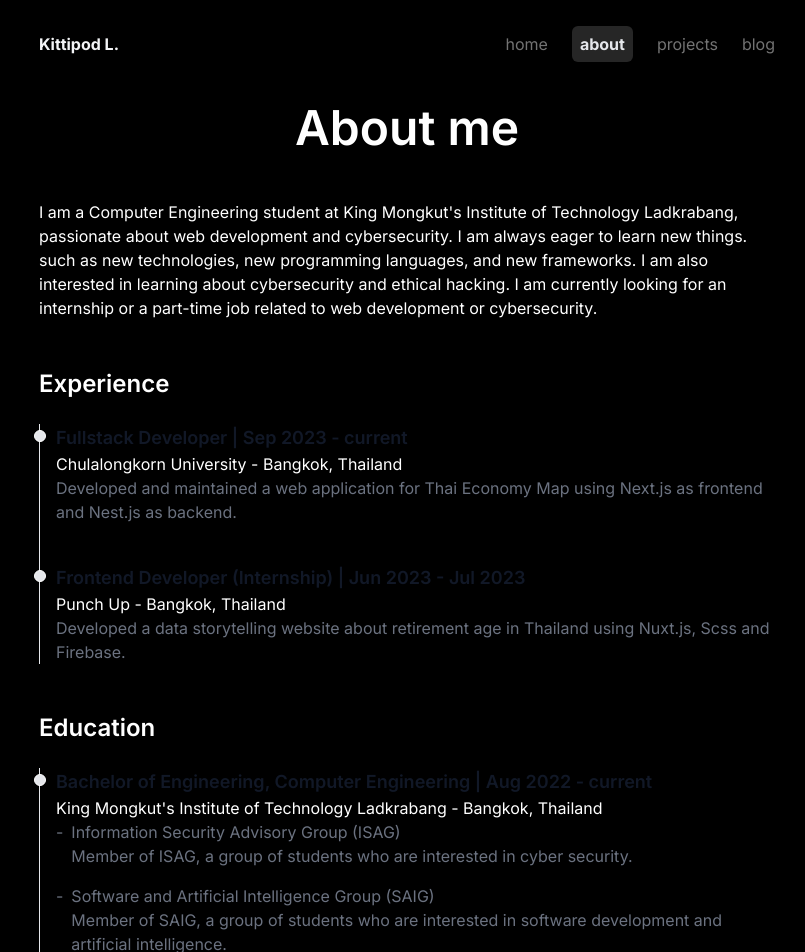
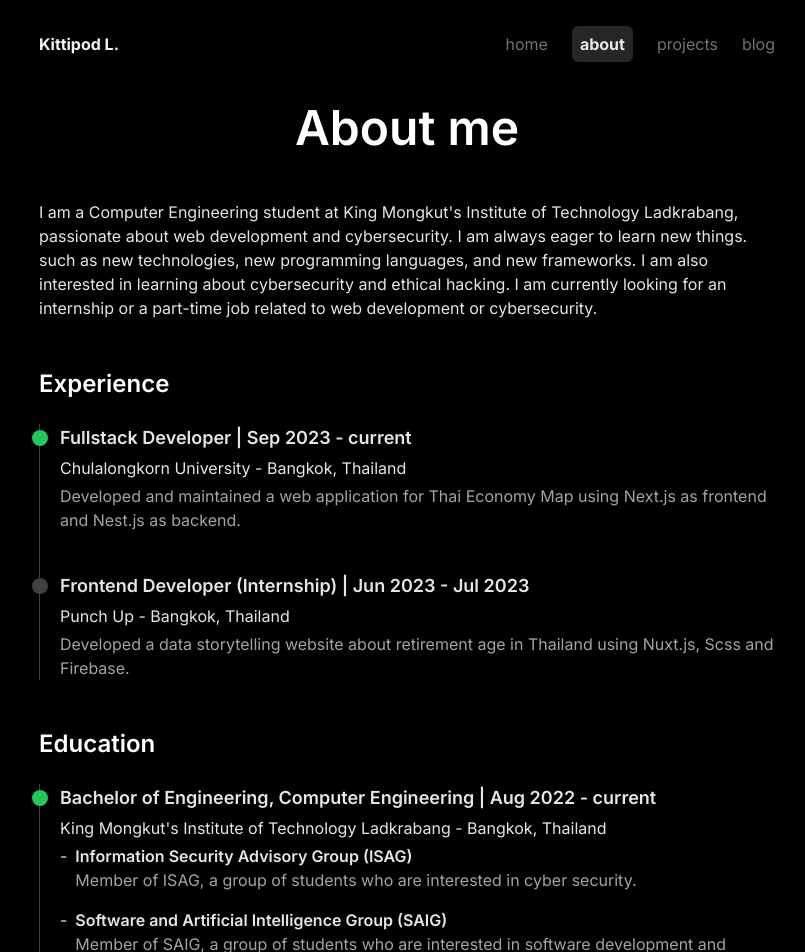
Before and after one commit to Kittonn/kitton.dev, a Next.js app: page /about in a window 1280 px wide. Shown: the top 952 px of the page, without its empty margins (233-1038 px from the left). Built offline with nearby package versions, Linux system fonts and the light colour scheme.

Commit message:
style: style experience and education section

```diff
--- a/src/components/about/EducationSection.tsx
+++ b/src/components/about/EducationSection.tsx
@@ -6,7 +6,7 @@ export default function EducationSection() {
   return (
     <div>
       <h2 className="mb-6 text-2xl font-semibold">Education</h2>
-      <ol className="relative border-l border-gray-200">
+      <ol className="relative border-l border-neutral-700">
         {educations.map((education, index) => (
           <TimeLineEducation education={education} key={index} />
         ))}
--- a/src/components/about/ExperienceSection.tsx
+++ b/src/components/about/ExperienceSection.tsx
@@ -6,7 +6,7 @@ export default function ExperienceSection() {
   return (
     <div>
       <h2 className="mb-6 text-2xl font-semibold">Experience</h2>
-      <ol className="relative border-l border-gray-200">
+      <ol className="relative border-l border-neutral-700">
         {experiences.map((experience, index) => (
           <TimeLineExperience experience={experience} key={index} />
         ))}
--- a/src/components/about/ProfileSection.tsx
+++ b/src/components/about/ProfileSection.tsx
@@ -3,7 +3,7 @@ import { data } from "@/data";
 export default function ProfileSection() {
   const { profile } = data;
   return (
-    <div>
+    <div className="text-neutral-200">
       <p>{profile.about}</p>
     </div>
   )
--- a/src/components/about/TimeLineEducation.tsx
+++ b/src/components/about/TimeLineEducation.tsx
@@ -1,4 +1,5 @@
 import { Education } from "@/types/education";
+import { cn } from "@/utils/classNames";
 import { formatRangeDate } from "@/utils/date";
 
 type Props = {
@@ -6,14 +7,23 @@ type Props = {
 };
 
 export default function TimeLineEducation({ education }: Props) {
+  const rangeDate = formatRangeDate(education.startDate, education.endDate);
+  const isCurrent = rangeDate.includes("current");
   return (
-    <li className="mb-10 ml-4">
-      <div className="absolute w-3 h-3 bg-gray-200 rounded-full mt-1.5 -left-1.5 border border-white dark:border-gray-900 dark:bg-gray-700"></div>
-      <h2 className="text-lg font-semibold text-gray-900 dark:text-white">
-        {education.degree}, {education.fieldOfStudy} |{" "}
-        {formatRangeDate(education.startDate, education.endDate)}
+    <li className="mb-10 ml-5">
+      <div
+        className={cn(
+          "absolute w-4 h-4 bg-neutral-700 rounded-full mt-1.5 -left-2",
+          {
+            "bg-green-500": isCurrent,
+          }
+        )}
+      ></div>
+      <div className="space-y-1">
+        <h2 className="text-lg font-semibold text-neutral-200">
+          {education.degree}, {education.fieldOfStudy} | {rangeDate}
         </h2>
-      <h3>
+        <h3 className="text-neutral-200">
           {education.schoolName} - {education.location}
         </h3>
         {education.laboratory && (
@@ -23,17 +33,20 @@ export default function TimeLineEducation({ education }: Props) {
                 key={index}
                 className="mb-4 text-base font-normal text-gray-500 flex gap-2"
               >
-              <div>
+                <div className="text-neutral-200">
                   <p>-</p>
                 </div>
                 <div>
-                <p>{laboratory.name}</p>
-                <p>{laboratory.description}</p>
+                  <p className="text-neutral-200 font-semibold">
+                    {laboratory.name}
+                  </p>
+                  <p className="text-neutral-400">{laboratory.description}</p>
                 </div>
               </div>
             ))}
           </div>
         )}
+      </div>
     </li>
   );
 }
--- a/src/components/about/TimeLineExperience.tsx
+++ b/src/components/about/TimeLineExperience.tsx
@@ -1,4 +1,5 @@
 import { Experience } from "@/types/experience";
+import { cn } from "@/utils/classNames";
 import { formatRangeDate } from "@/utils/date";
 
 type Props = {
@@ -6,19 +7,27 @@ type Props = {
 };
 
 export default function TimeLineExperience({ experience }: Props) {
+  const rangeDate = formatRangeDate(experience.startDate, experience.endDate);
+  const isCurrent = rangeDate.includes("current");
   return (
-    <li className="mb-10 ml-4">
-      <div className="absolute w-3 h-3 bg-gray-200 rounded-full mt-1.5 -left-1.5 border border-white dark:border-gray-900 dark:bg-gray-700"></div>
-      <h2 className="text-lg font-semibold text-gray-900 dark:text-white">
-        {experience.position} |{" "}
-        {formatRangeDate(experience.startDate, experience.endDate)}
-      </h2>
-      <h3>
-        {experience.company} - {experience.location}
-      </h3>
-      <p className="mb-4 text-base font-normal text-gray-500 dark:text-gray-400">
-        {experience.description}
-      </p>
+    <li className="mb-10 ml-5">
+      <div
+        className={cn(
+          "absolute w-4 h-4 bg-neutral-700 rounded-full mt-1.5 -left-2",
+          {
+            "bg-green-500": isCurrent,
+          }
+        )}
+      ></div>
+      <div className="space-y-1">
+        <h2 className="text-lg font-semibold text-neutral-200">
+          {experience.position} | {rangeDate}
+        </h2>
+        <h3 className="text-neutral-200">
+          {experience.company} - {experience.location}
+        </h3>
+        <p className="text-neutral-400">{experience.description}</p>
+      </div>
     </li>
   );
 }
--- a/src/data/education.ts
+++ b/src/data/education.ts
@@ -25,7 +25,7 @@ export const educations: Education[] = [
     schoolName: "Mary Vitthaya Kabinburi School",
     degree: "High School",
     fieldOfStudy: "Science and Mathematics",
-    startDate: "2008-05-14",
+    startDate: "2019-05-14",
     endDate: "2022-03-31",
     laboratory: [],
     location: "Prachinburi, Thailand",
```
Lines whose indentation alone changed are shown as unchanged.
